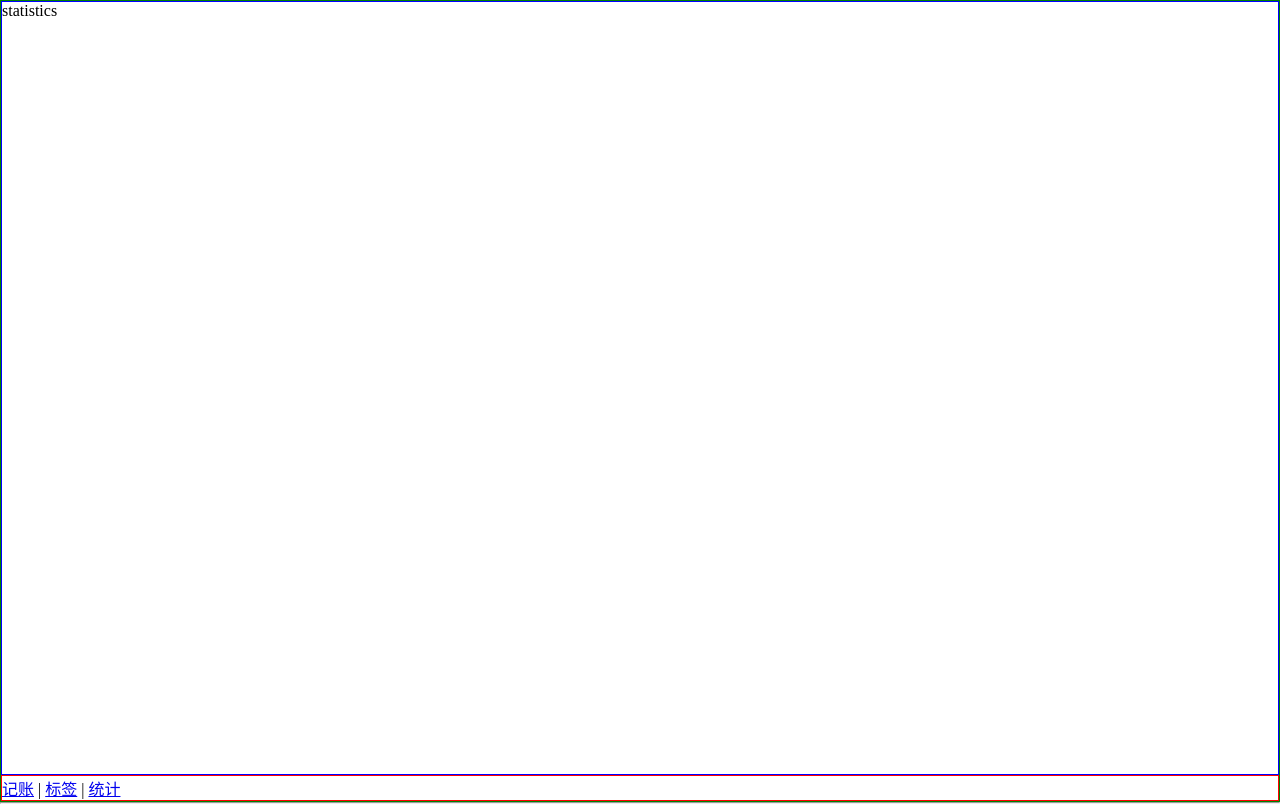
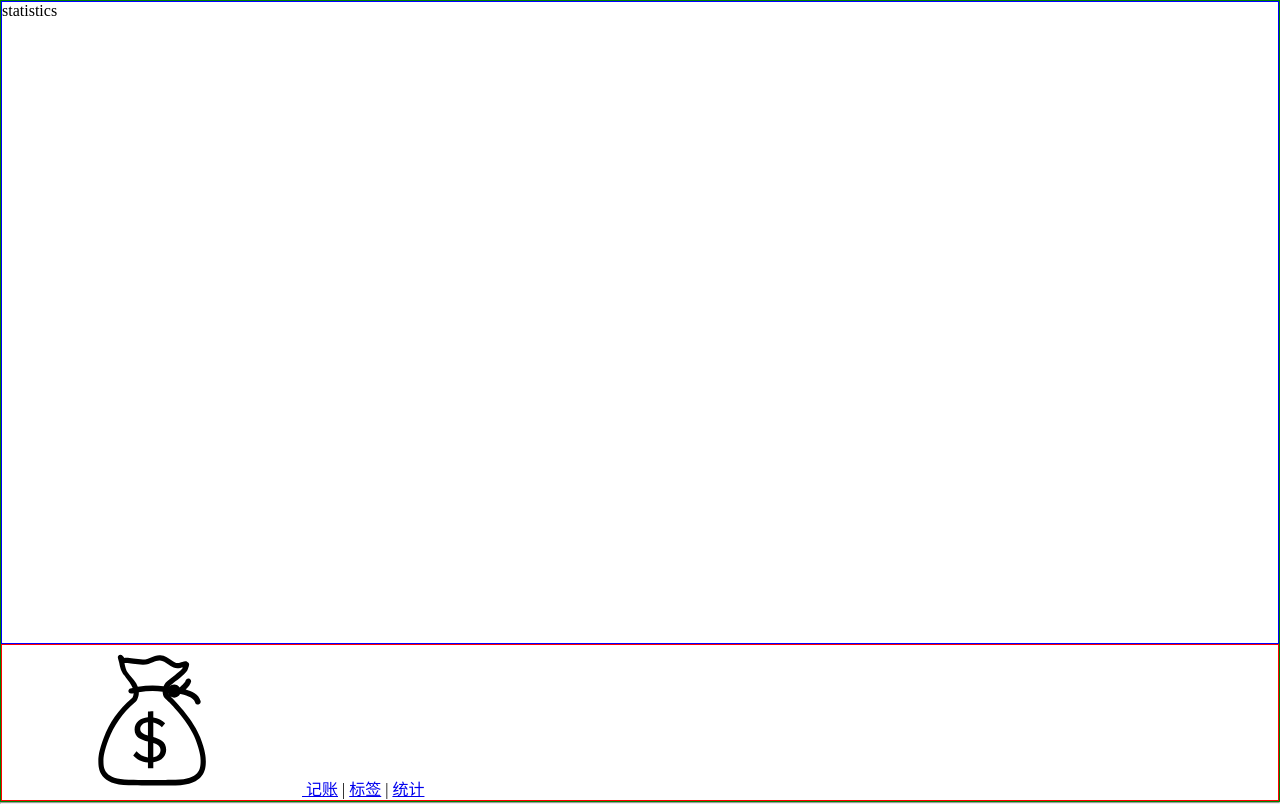
Before and after one commit to xiaocaotx/money_note, a Vue app: page /#/statistics in a window 1280 px wide. Built offline with nearby package versions, Linux system fonts and the light colour scheme.

Commit message:
svg-sprite-loader安装及配置

```diff
--- a/package.json
+++ b/package.json
@@ -36,6 +36,7 @@
     "lint-staged": "^9.5.0",
     "sass": "^1.26.5",
     "sass-loader": "^8.0.2",
+    "svg-sprite-loader": "^5.2.1",
     "typescript": "~3.9.3",
     "vue-template-compiler": "^2.6.11"
   },
--- a/src/components/MyNav.vue
+++ b/src/components/MyNav.vue
@@ -1,6 +1,10 @@
 <template>
   <div class="mynav">
-    <router-link to = "/money">记账</router-link>
+    <router-link to = "/money">
+      <svg>
+        <use xlink:href="#money"></use>
+      </svg>
+      记账</router-link>
     |
     <router-link to = "/labels">标签</router-link>
     |
@@ -9,6 +13,9 @@
 </template>
 
 <script lang = "ts">
+import x from '@/assets/icons/money.svg';
+console.log(x)
+
 export default {
 name: "MyNav"
 }
--- a/src/shims-vue.d.ts
+++ b/src/shims-vue.d.ts
@@ -2,3 +2,7 @@ declare module '*.vue' {
   import Vue from 'vue'
   export default Vue
 }
+declare module '*.svg' {
+  const content: string;
+  export default content;
+}
--- a/vue.config.js
+++ b/vue.config.js
@@ -1,3 +1,17 @@
+/* eslint-disable */
+const path = require('path')
+
 module.exports = {
-  lintOnSave: false
+  lintOnSave: false,
+  chainWebpack:config =>{
+    const  dir = path.resolve(__dirname,'src/assets/icons')
+    config.module
+        .rule('svg-sprite')
+        .test(/\.svg$/)
+        .include.add(dir).end()
+        .use('svg-sprite-loader').loader('svg-sprite-loader').options({extract:false}).end()
+    config.plugin('svg-sprite').use(require('svg-sprite-loader/plugin'), [{plainSprite: true}])
+    config.module.rule('svg').exclude.add(dir)
+
+  }
 }
```
Also changed, not shown: .eslintrc.js, src/assets/icons/label.svg (renamed from src/assets/icons/Label.svg), 1 other file (tests, documents, lock files or other folders).
